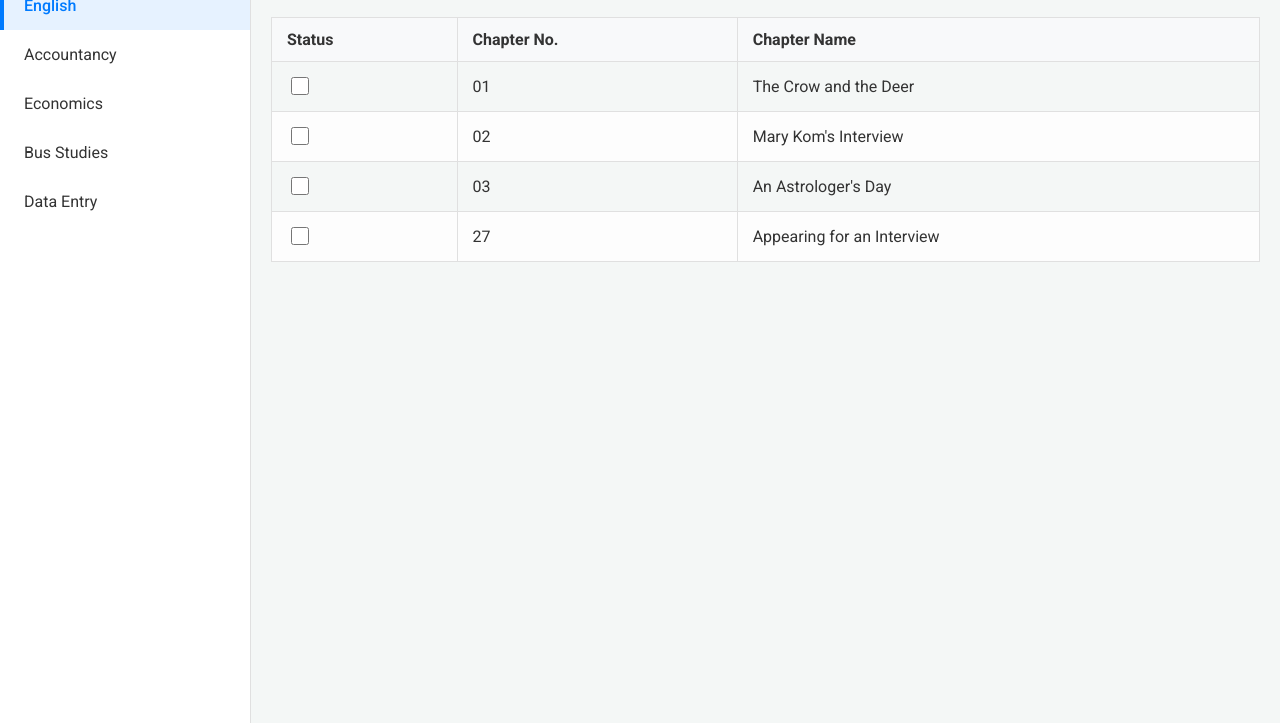
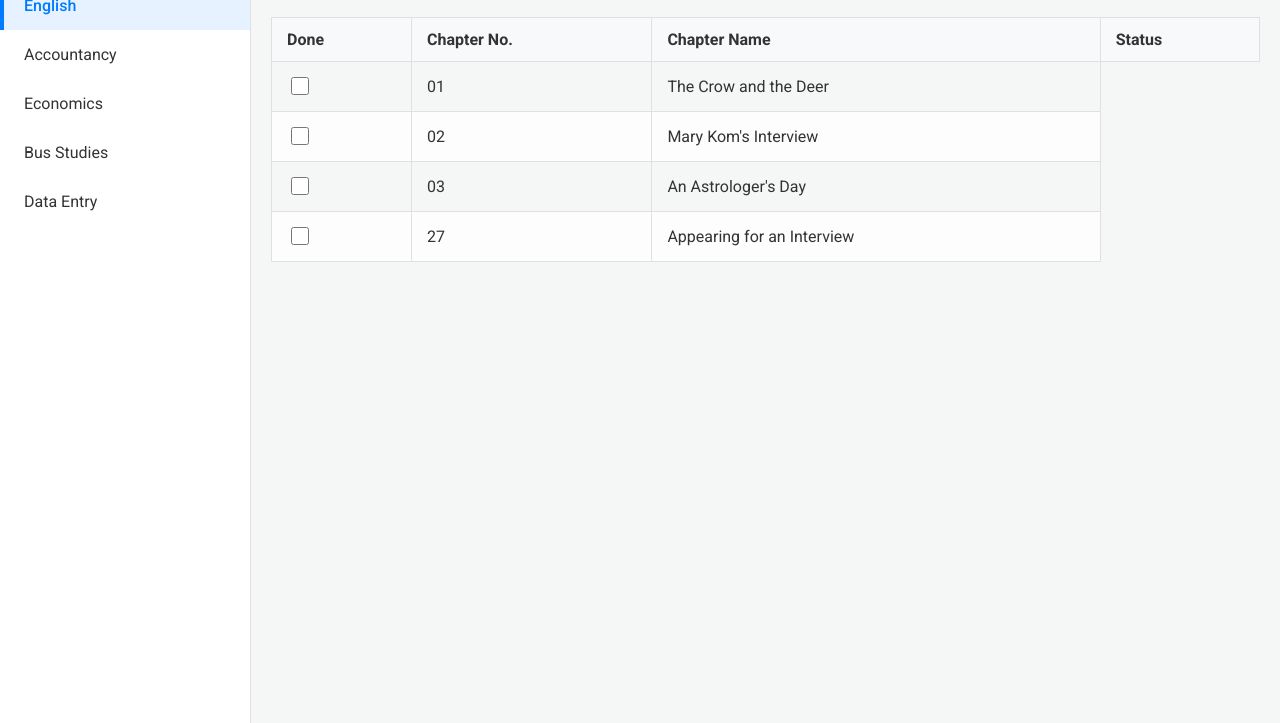
Before and after one commit to tablejacu/tablejacu.github.io, a plain HTML site: page index.html in a window 1280 px wide. Shown: the part 77-800 px from the top of the page. Drawn offline with Linux system fonts and the light colour scheme.

Commit message:
Update index.html

```diff
--- a/index.html
+++ b/index.html
@@ -22,9 +22,10 @@
                 <table class="chapter-table">
                     <thead>
                         <tr>
-                            <th>Status</th>
+                            <th>Done</th>
                             <th>Chapter No.</th>
                             <th>Chapter Name</th>
+                            <th>Status</th>
                         </tr>
                     </thead>
                     <tbody id="chapter-table-body">
```
